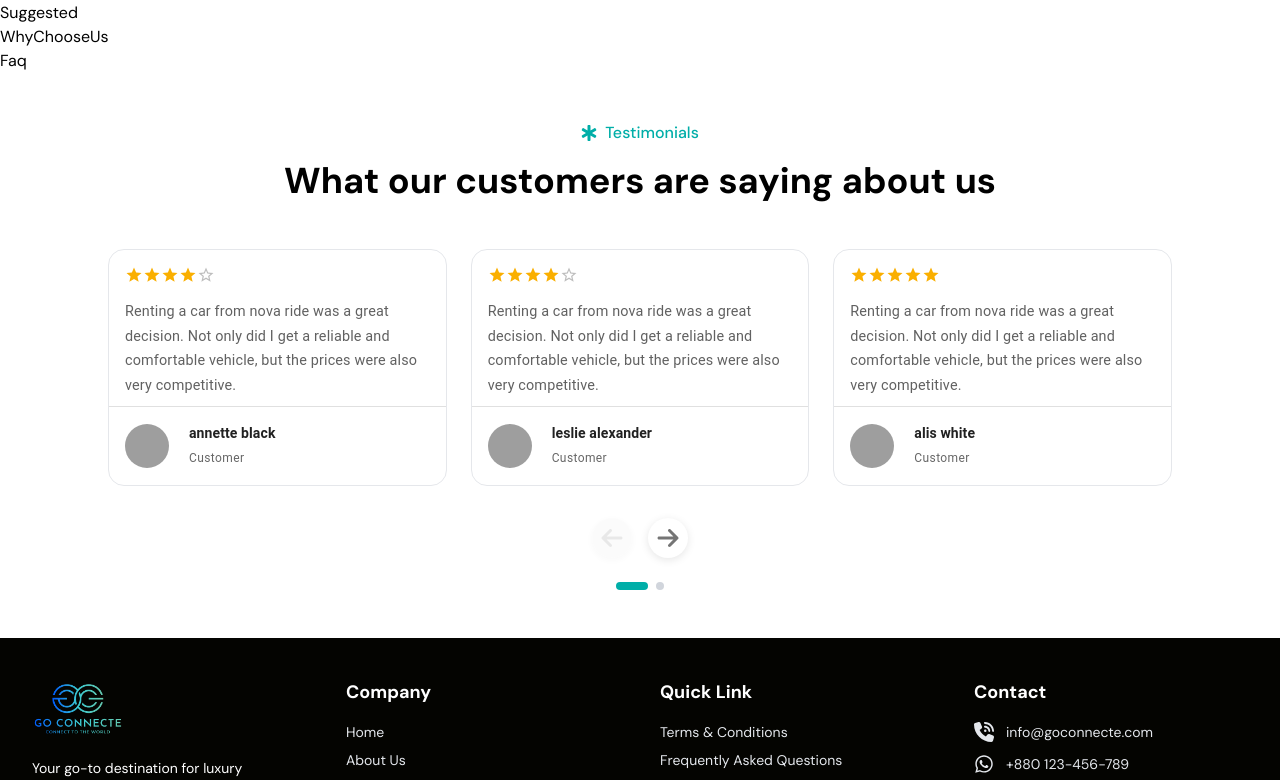
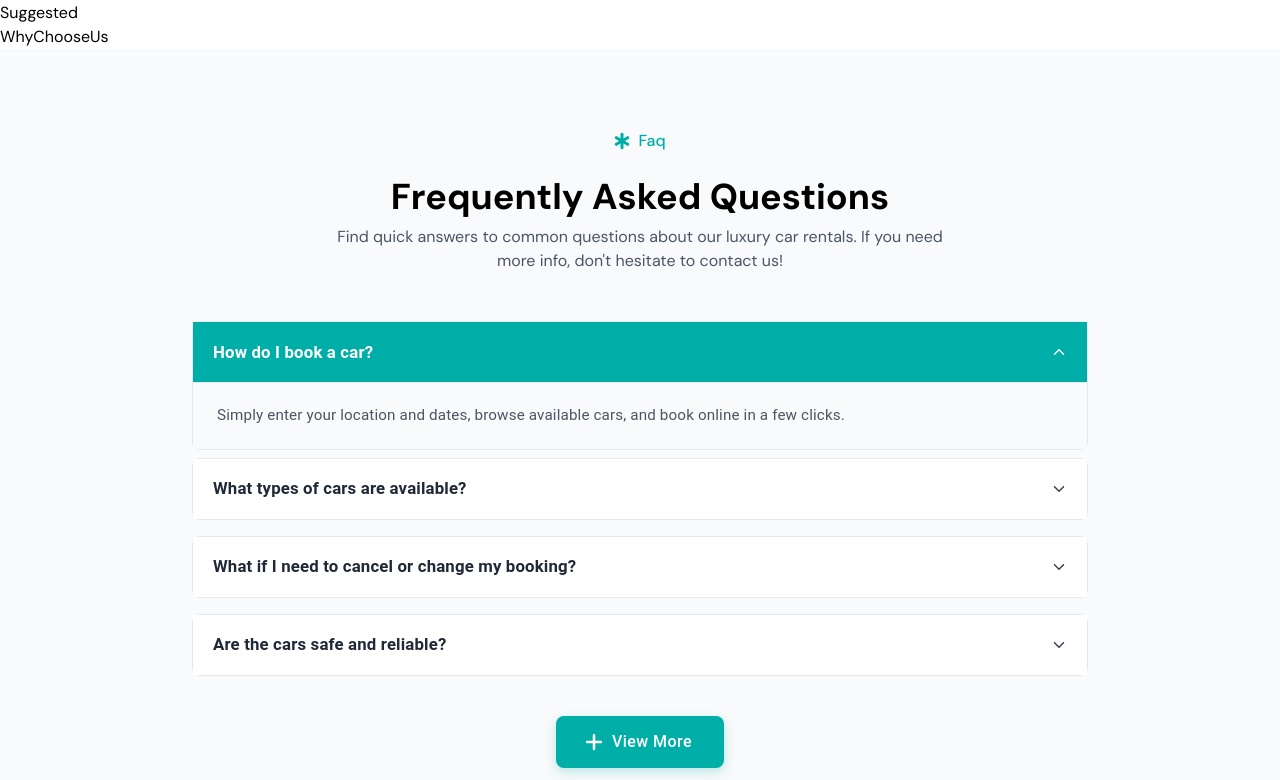
Before and after one commit to sparktechagency/go-connecte-website, a Next.js app: page / in a window 1280 px wide. Shown: the part 1120-1900 px from the top of the page. Built offline with nearby package versions, Linux system fonts and the light colour scheme; grey boxes are pictures that could not be loaded.

Commit message:
Added FAQ

```diff
--- a/src/components/Faq.jsx
+++ b/src/components/Faq.jsx
@@ -1,5 +1,180 @@
-import React from "react";
+"use client";
 
-export default function Faq() {
-  return <div>Faq</div>;
+import React, { useState } from "react";
+import Accordion from "@mui/material/Accordion";
+import AccordionSummary from "@mui/material/AccordionSummary";
+import AccordionDetails from "@mui/material/AccordionDetails";
+import Typography from "@mui/material/Typography";
+import Button from "@mui/material/Button";
+import { FaPlus } from "react-icons/fa6";
+import { FaStarOfLife } from "react-icons/fa6";
+import { IoIosArrowDown } from "react-icons/io";
+
+const faqData = [
+  {
+    id: 1,
+    question: "How do I book a car?",
+    answer:
+      "Simply enter your location and dates, browse available cars, and book online in a few clicks.",
+  },
+  {
+    id: 2,
+    question: "What types of cars are available?",
+    answer:
+      "We offer a wide range of luxury vehicles including sedans, SUVs, sports cars, and executive vehicles. All our cars are premium models from top manufacturers like Mercedes-Benz, BMW, Audi, and more.",
+  },
+  {
+    id: 3,
+    question: "What if I need to cancel or change my booking?",
+    answer:
+      "You can cancel or modify your booking up to 24 hours before your rental start time without any penalty. For cancellations made less than 24 hours in advance, a small fee may apply. Contact our customer service team for assistance.",
+  },
+  {
+    id: 4,
+    question: "Are the cars safe and reliable?",
+    answer:
+      "Absolutely! All our vehicles undergo rigorous safety inspections and maintenance checks before each rental. We prioritize your safety and ensure every car meets the highest standards.",
+  },
+  {
+    id: 5,
+    question: "Are the cars safe and well-maintained?",
+    answer:
+      "Yes, all our vehicles are regularly serviced and maintained to the highest standards. Each car is thoroughly cleaned, inspected, and certified safe before every rental to ensure your complete peace of mind.",
+  },
+];
+
+export default function FAQSection() {
+  const [expanded, setExpanded] = useState("panel1");
+  const [showAll, setShowAll] = useState(false);
+
+  const handleChange = (panel) => (event, isExpanded) => {
+    setExpanded(isExpanded ? panel : false);
+  };
+
+  const handleViewMore = () => {
+    setShowAll(true);
+  };
+
+  const displayedFaqs = showAll
+    ? faqData
+    : faqData.slice(0, faqData.length - 1);
+
+  return (
+    <section className="py-12 sm:py-16 lg:py-20 px-4 sm:px-6 lg:px-8 bg-gray-50">
+      <div className="max-w-4xl mx-auto">
+        {/* Header */}
+        <div className="flex flex-col gap-2 text-center mb-8 sm:mb-12">
+          <div className="flex items-center justify-center gap-2 mb-4 text-[#00AEA8]">
+            <FaStarOfLife />
+            <p className="text-sm sm:text-base font-medium ">Faq</p>
+          </div>
+          <p className="text-lg sm:text-2xl lg:text-4xl font-semibold">
+            Frequently Asked Questions
+          </p>
+          <p className="text-sm sm:text-base text-gray-600 max-w-2xl mx-auto px-4">
+            Find quick answers to common questions about our luxury car rentals.
+            If you need more info, don&apos;t hesitate to contact us!
+          </p>
+        </div>
+
+        {/* Accordion */}
+        <div className="space-y-3 sm:space-y-4 mb-8 sm:mb-10">
+          {displayedFaqs.map((faq, index) => (
+            <Accordion
+              key={faq.id}
+              expanded={expanded === `panel${index + 1}`}
+              onChange={handleChange(`panel${index + 1}`)}
+              elevation={0}
+              sx={{
+                border: "1px solid #e5e7eb",
+                borderRadius: "8px !important",
+                "&:before": {
+                  display: "none",
+                },
+                "&.Mui-expanded": {
+                  margin: "0 !important",
+                  marginBottom: "8px !important",
+                },
+              }}
+            >
+              <AccordionSummary
+                expandIcon={<IoIosArrowDown />}
+                sx={{
+                  backgroundColor:
+                    expanded === `panel${index + 1}` ? "#00AEA8" : "white",
+                  color: expanded === `panel${index + 1}` ? "white" : "#1f2937",
+                  padding: "16px 20px",
+                  minHeight: "60px !important",
+                  "&.Mui-expanded": {
+                    minHeight: "60px !important",
+                  },
+                  "& .MuiAccordionSummary-content": {
+                    margin: "0 !important",
+                  },
+                  "& .MuiAccordionSummary-expandIconWrapper": {
+                    color:
+                      expanded === `panel${index + 1}` ? "white" : "#374151",
+                  },
+                  transition: "all 0.3s ease",
+                }}
+              >
+                <Typography
+                  sx={{
+                    fontSize: { xs: "0.95rem", sm: "1rem", md: "1.05rem" },
+                    fontWeight: 600,
+                  }}
+                >
+                  {faq.question}
+                </Typography>
+              </AccordionSummary>
+              <AccordionDetails
+                sx={{
+                  padding: "20px 24px",
+                  backgroundColor: "#f9fafb",
+                  borderTop: "1px solid #e5e7eb",
+                }}
+              >
+                <Typography
+                  sx={{
+                    color: "#4b5563",
+                    lineHeight: 1.7,
+                    fontSize: { xs: "0.875rem", sm: "0.95rem" },
+                  }}
+                >
+                  {faq.answer}
+                </Typography>
+              </AccordionDetails>
+            </Accordion>
+          ))}
+        </div>
+
+        {/* View More Button */}
+        {!showAll && (
+          <div className="flex justify-center">
+            <Button
+              variant="contained"
+              onClick={handleViewMore}
+              startIcon={<FaPlus />}
+              sx={{
+                backgroundColor: "#00AEA8",
+                color: "white",
+                textTransform: "none",
+                fontSize: { xs: "0.9rem", sm: "1rem" },
+                padding: { xs: "10px 24px", sm: "12px 32px" },
+                borderRadius: "8px",
+                fontWeight: 500,
+                boxShadow: "0 4px 12px rgba(0, 174, 168, 0.25)",
+                "&:hover": {
+                  backgroundColor: "#009991",
+                  boxShadow: "0 6px 16px rgba(0, 174, 168, 0.35)",
+                },
+              }}
+            >
+              View More
+            </Button>
+          </div>
+        )}
+      </div>
+    </section>
+  );
 }
--- a/src/components/Testimonials.jsx
+++ b/src/components/Testimonials.jsx
@@ -114,7 +114,7 @@ export default function TestimonialsCarousel() {
             <FaStarOfLife />
             <p className="text-sm sm:text-base font-medium">Testimonials</p>
           </div>
-          <h2 className="text=lg sm:text-2xl lg:text-4xl font-semibold">
+          <h2 className="text-lg sm:text-2xl lg:text-4xl font-semibold">
             What our customers are saying about us
           </h2>
         </div>
```
